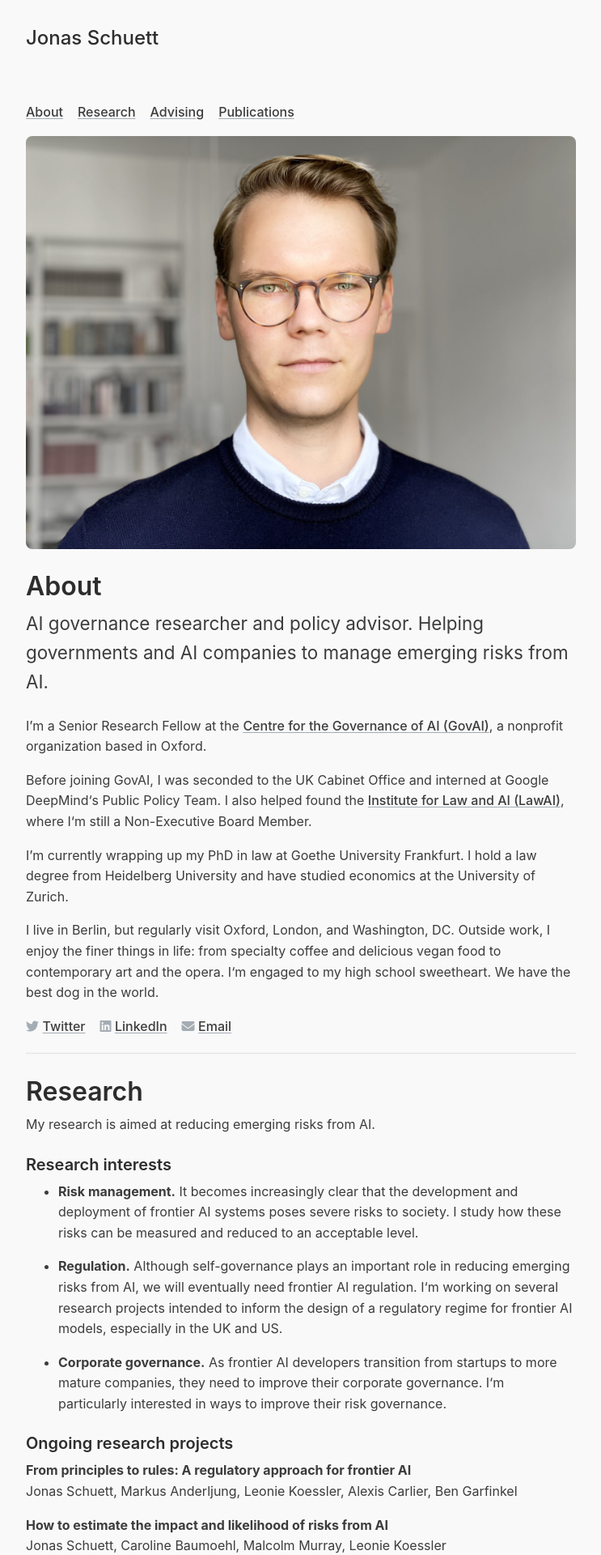
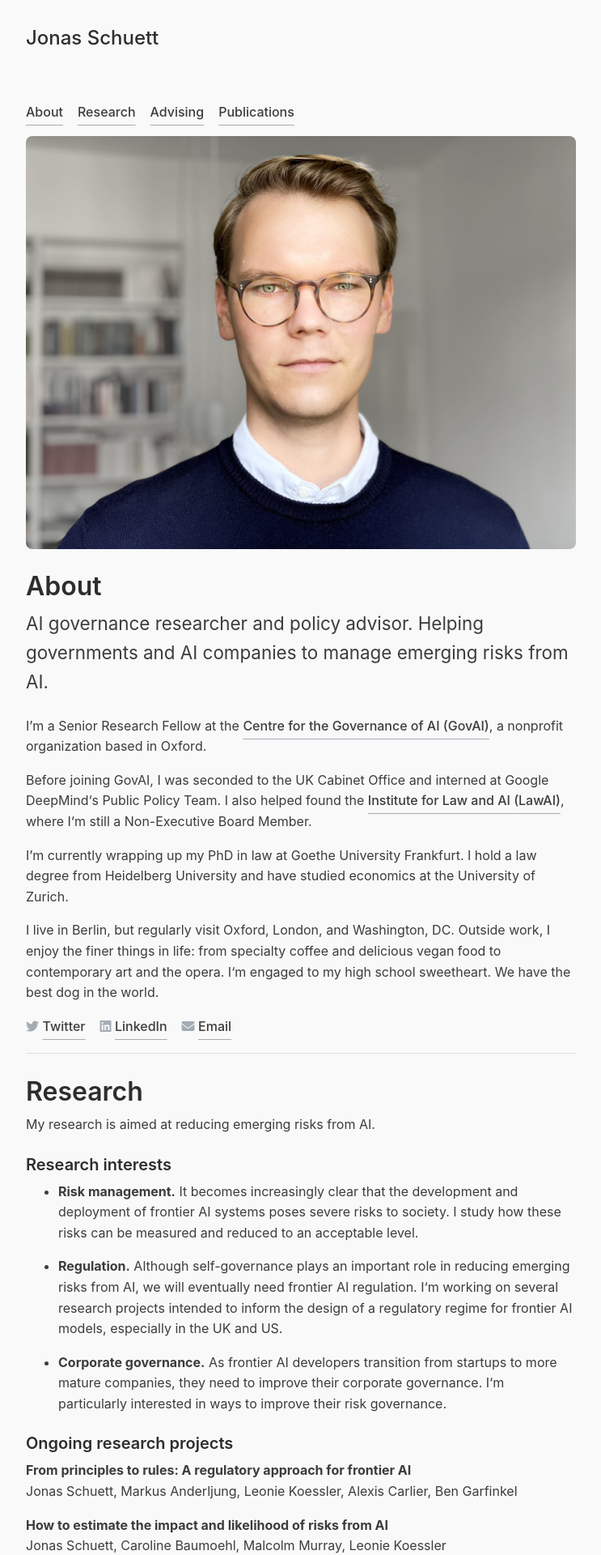
Before and after one commit to jonasschuett/jonasschuett.github.io, a Jekyll site: the page built from index.html, in a window 1280 px wide. Shown: the top 1920 px of the page at 81% size, without its empty margins (268-1011 px from the left). Built offline with Jekyll 4.4.1, drawn with Linux system fonts in a browser that asks for light colours; nearby versions of some CDN libraries; the list of posts is cut into pages by our own code.

Commit message:
Update _base.scss

```diff
--- a/_sass/_base.scss
+++ b/_sass/_base.scss
@@ -22,7 +22,7 @@ a {
   color: var(--link-color);
   text-decoration: underline;
   text-decoration-color: #a4acb4;
-  text-underline-offset: 2px;
+  text-underline-offset: 10px;
   font-weight: 500;
 
   // `:focus` is linked to `:hover` for basic accessibility
```
